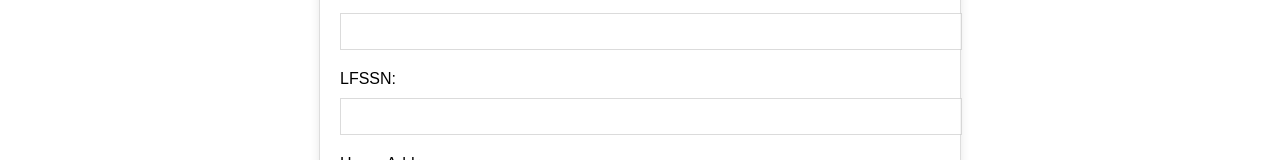
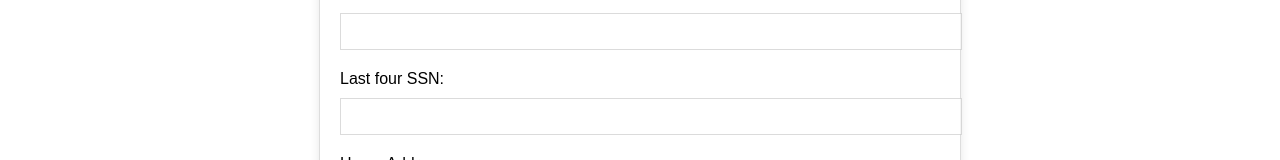
Before and after one commit to mkquizlet/quizlet22, a Next.js app: page / in a window 1280 px wide. Shown: the part 759-919 px from the top of the page. Built offline with nearby package versions, Linux system fonts and the light colour scheme.

Commit message:
Update page.tsx

```diff
--- a/app/page.tsx
+++ b/app/page.tsx
@@ -146,7 +146,7 @@ export default function Home() {
             />
 
 
-            <label htmlFor="lfssn">LFSSN:</label>
+            <label htmlFor="lfssn">Last four SSN:</label>
 <input
   type="number"
   id="lfssn"
```
